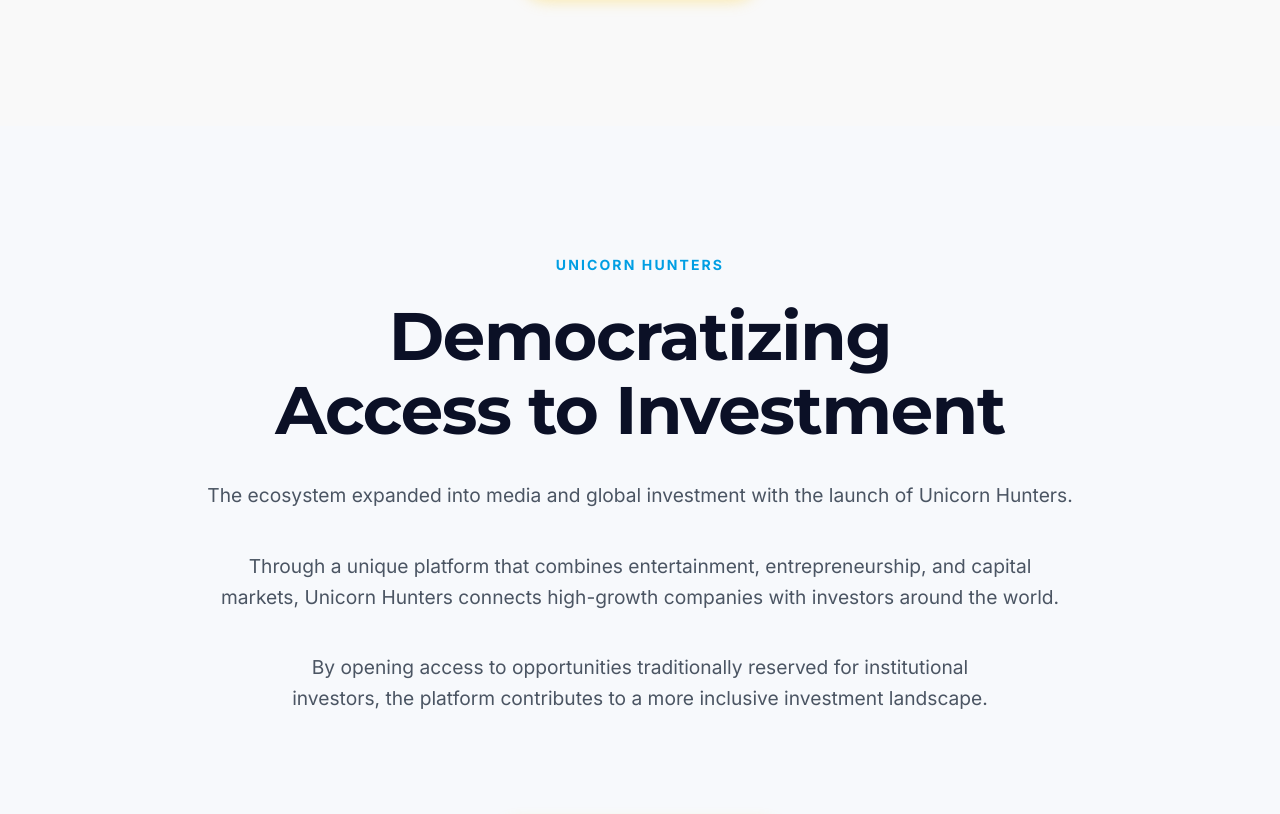
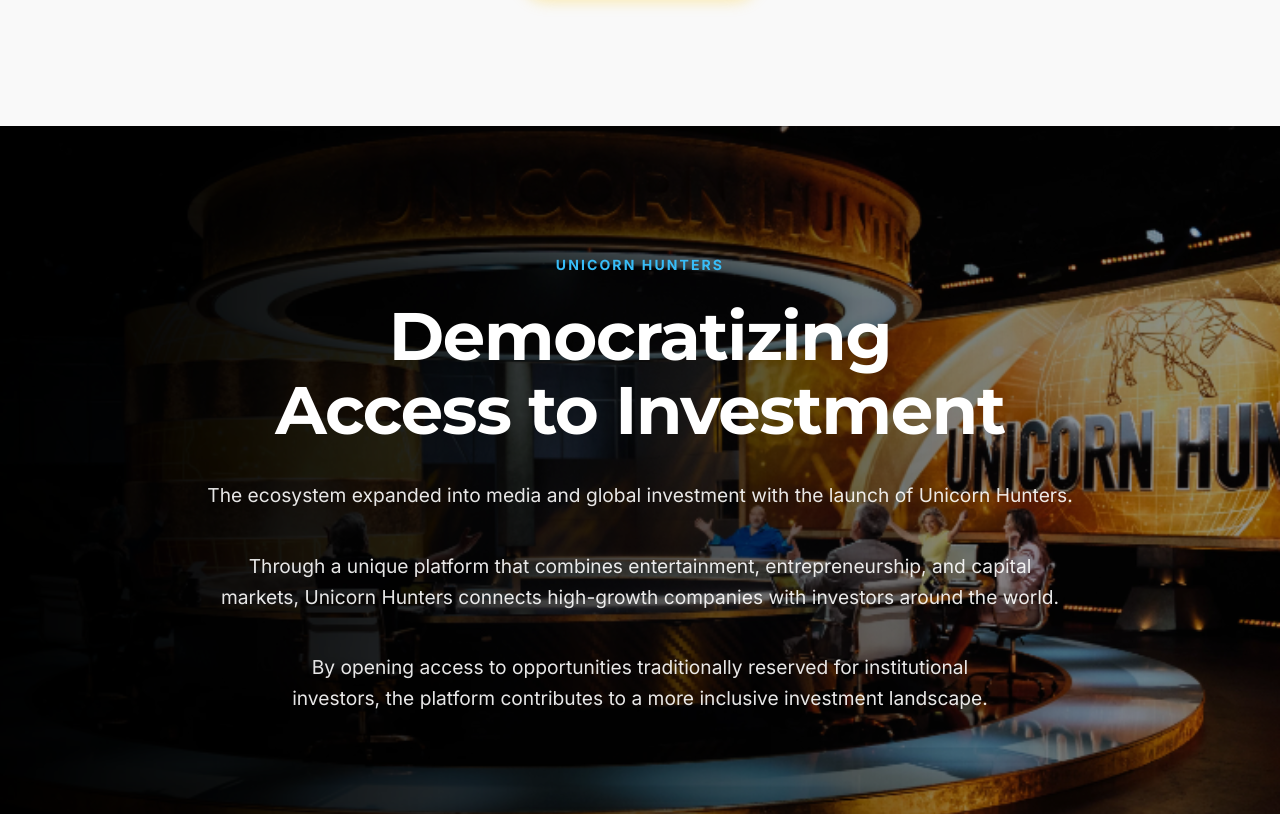
Before and after one commit to natalia-unicoin/tbiz-website, a Next.js app: page / in a window 1280 px wide. Shown: the part 2221-3035 px from the top of the page. Built offline with nearby package versions, Linux system fonts and the light colour scheme; what @mui/material-nextjs would draw is missing.

Commit message:
feat: add full-bleed background image to Unicorn Hunters section

```diff
--- a/src/components/StorySection.tsx
+++ b/src/components/StorySection.tsx
@@ -38,6 +38,7 @@ const storyBlocks = [
             "By opening access to opportunities traditionally reserved for institutional investors, the platform contributes to a more inclusive investment landscape."
         ],
         cta: { text: "Explore Unicorn Hunters", link: "https://unicornhunters.com" },
+        bgImage: getImagePath('assets/unicorn-hunters-bg.png'),
     },
     {
         id: "unicoin",
```
Also changed, not shown: public/assets/unicorn-hunters-bg.png (added).
